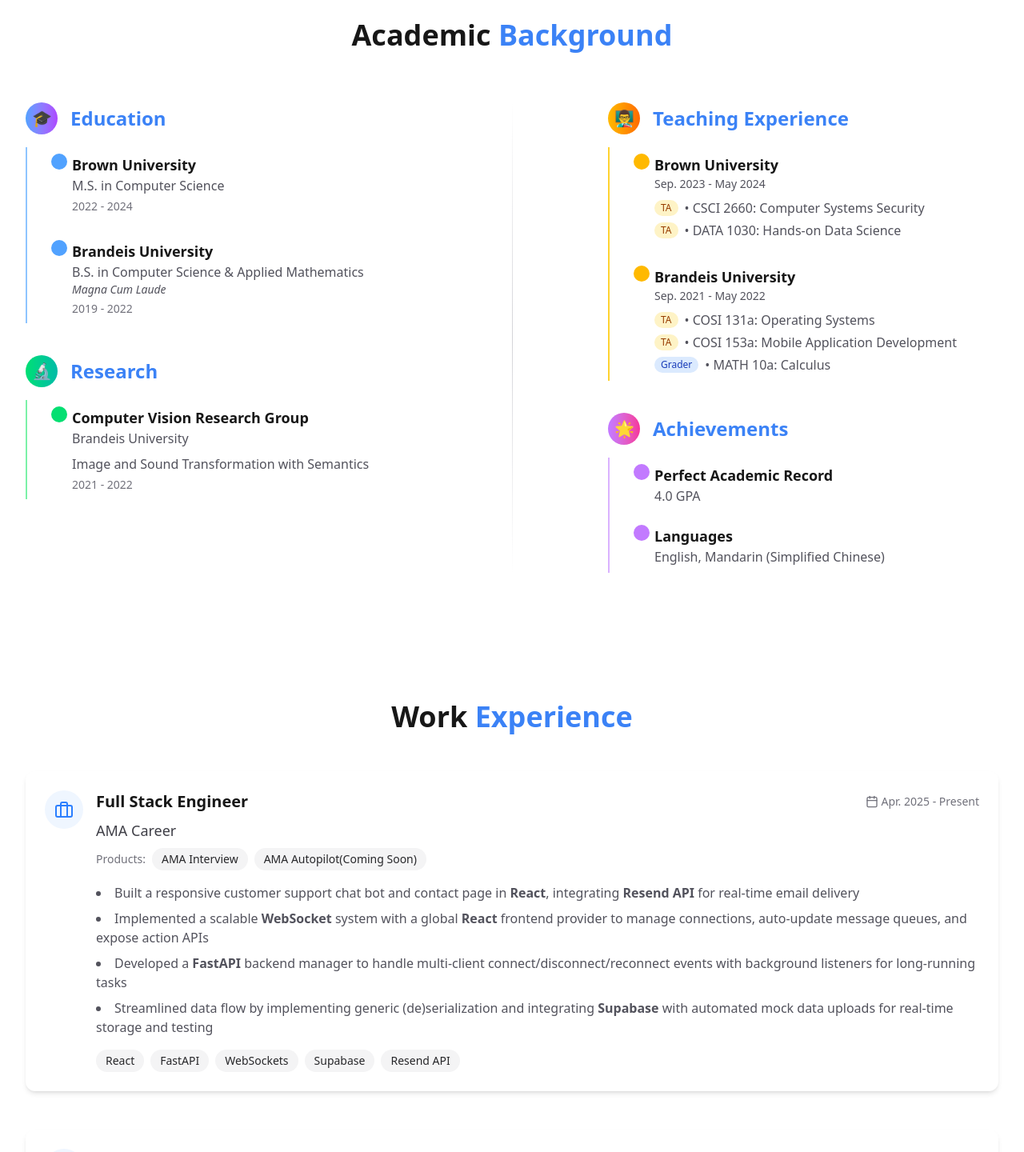
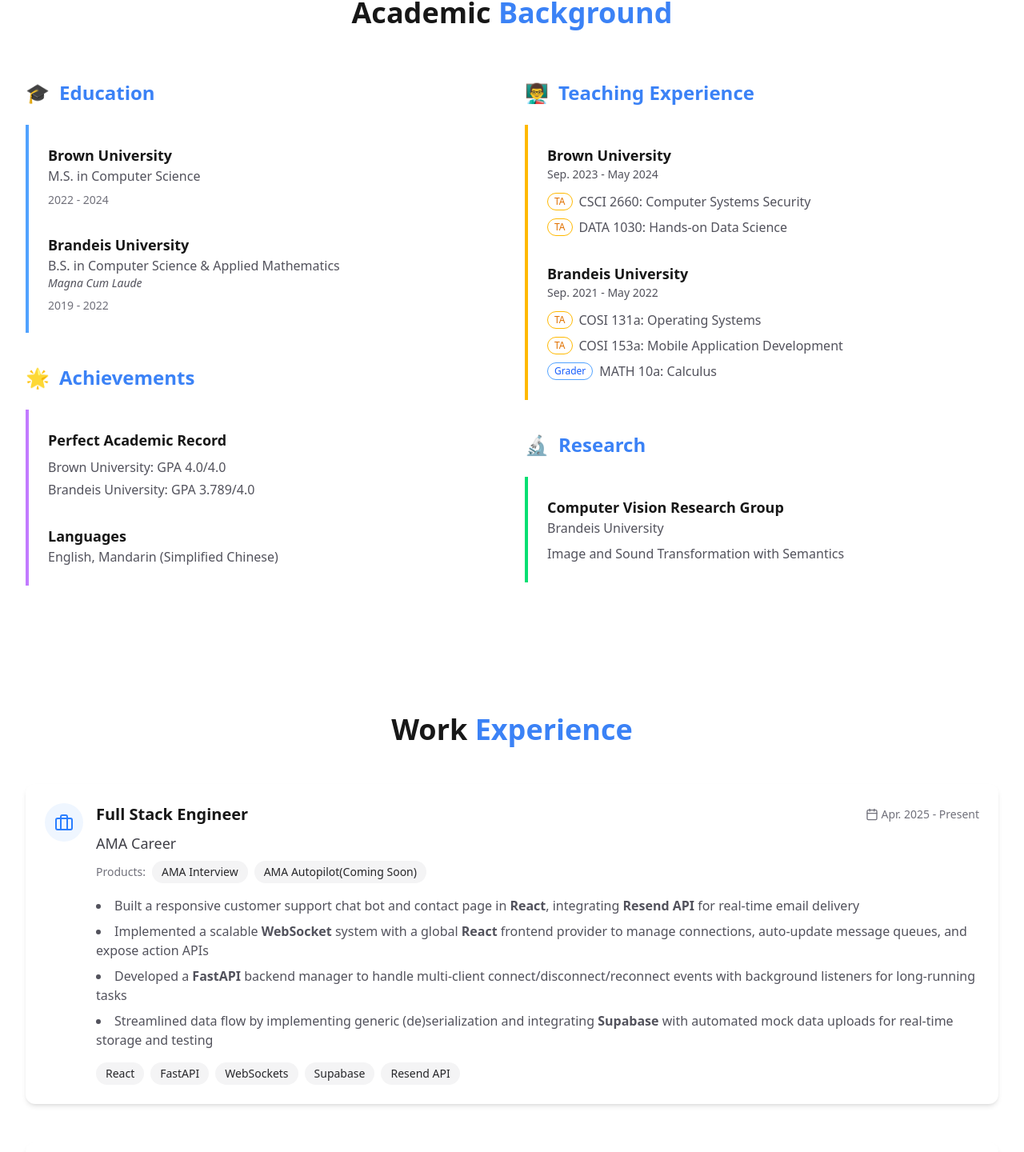
Before and after one commit to MRSA-J/MRSA-J.github.io, a Next.js app: page / in a window 1280 px wide. Shown: the part 1648-3088 px from the top of the page at 80% size. Built offline with nearby package versions, Linux system fonts and the light colour scheme.

Commit message:
remove redundant photos

```diff
--- a/src/components/About.tsx
+++ b/src/components/About.tsx
@@ -43,7 +43,7 @@ const About = () => {
           >
             <h3 className="text-2xl font-bold mb-4">Who I Am</h3>
             <p className="text-lg text-zinc-600 dark:text-zinc-300 mb-6">
-              I am Groot! Just kidding, I'm Chen Wei 哈哈哈哈哈. When I'm not pretending to be a Marvel character, I'm a full-stack software engineer and machine learning enthusiast building cool stuff with code.
+              I am Groot! Just kidding, I'm Chen Wei 😊. When I'm not pretending to be a Marvel character, I'm a full-stack software engineer and machine learning enthusiast building cool stuff with code.
             </p>
             <p className="text-lg text-zinc-600 dark:text-zinc-300 mb-6">
               Over the years, I've gained hands-on experience across the stack—from engineering scalable REST APIs and real-time WebSocket services to designing intuitive user experiences using React, React Native, and modern state management. I've worked on projects ranging from AI-driven recipe generation systems to hypertext-based dining planners, and even built LLM-powered interfaces with integrated cloud infrastructure.
--- a/src/components/Background.tsx
+++ b/src/components/Background.tsx
@@ -17,143 +17,135 @@ const Background = () => {
           </h2>
         </motion.div>
 
-        <div className="grid grid-cols-1 md:grid-cols-12 gap-8">
+        <div className="grid grid-cols-1 md:grid-cols-2 gap-8">
           {/* Left Column */}
-          <div className="md:col-span-5">
+          <div className="space-y-10">
+            {/* Education Section */}
             <motion.div
-              initial={{ opacity: 0, x: -20 }}
-              whileInView={{ opacity: 1, x: 0 }}
+              initial={{ opacity: 0, y: 20 }}
+              whileInView={{ opacity: 1, y: 0 }}
               transition={{ duration: 0.5, delay: 0.1 }}
               viewport={{ once: true, margin: "-100px" }}
-              className="mb-10"
             >
-              <div className="flex items-center mb-4">
-                <div className="h-10 w-10 rounded-full bg-gradient-to-r from-blue-400 to-purple-500 flex items-center justify-center text-white text-xl">
-                  🎓
-                </div>
-                <h3 className="text-2xl font-bold ml-4 accent-text">Education</h3>
+              <div className="flex items-center mb-6">
+                <div className="text-2xl text-blue-500 dark:text-blue-400 mr-3">🎓</div>
+                <h3 className="text-2xl font-bold accent-text">Education</h3>
               </div>
-              <div className="pl-14 border-l-2 border-blue-300 dark:border-blue-700 py-2">
-                <div className="relative mb-8">
-                  <div className="absolute -left-[26px] h-5 w-5 rounded-full bg-blue-400 dark:bg-blue-600"></div>
+
+              <div className="p-6 border-l-4 border-blue-400 dark:border-blue-600">
+                <div className="mb-8">
                   <h4 className="font-bold text-lg">Brown University</h4>
                   <p className="text-zinc-600 dark:text-zinc-300">M.S. in Computer Science</p>
-                  <p className="text-sm text-zinc-500 dark:text-zinc-400 mt-1">2022 - 2024</p>
+                  <p className="text-sm text-zinc-500 dark:text-zinc-400 mt-2">2022 - 2024</p>
                 </div>
-                <div className="relative">
-                  <div className="absolute -left-[26px] h-5 w-5 rounded-full bg-blue-400 dark:bg-blue-600"></div>
+
+                <div>
                   <h4 className="font-bold text-lg">Brandeis University</h4>
                   <p className="text-zinc-600 dark:text-zinc-300">B.S. in Computer Science & Applied Mathematics</p>
                   <p className="text-zinc-600 dark:text-zinc-300 text-sm italic">Magna Cum Laude</p>
-                  <p className="text-sm text-zinc-500 dark:text-zinc-400 mt-1">2019 - 2022</p>
+                  <p className="text-sm text-zinc-500 dark:text-zinc-400 mt-2">2019 - 2022</p>
                 </div>
               </div>
             </motion.div>
 
+            {/* Achievements Section */}
             <motion.div
-              initial={{ opacity: 0, x: -20 }}
-              whileInView={{ opacity: 1, x: 0 }}
+              initial={{ opacity: 0, y: 20 }}
+              whileInView={{ opacity: 1, y: 0 }}
               transition={{ duration: 0.5, delay: 0.3 }}
               viewport={{ once: true, margin: "-100px" }}
             >
-              <div className="flex items-center mb-4">
-                <div className="h-10 w-10 rounded-full bg-gradient-to-r from-green-400 to-teal-500 flex items-center justify-center text-white text-xl">
-                  🔬
+              <div className="flex items-center mb-6">
+                <div className="text-2xl text-purple-500 dark:text-purple-400 mr-3">🌟</div>
+                <h3 className="text-2xl font-bold accent-text">Achievements</h3>
+              </div>
+
+              <div className="p-6 border-l-4 border-purple-400 dark:border-purple-600">
+                <div className="mb-8">
+                  <h4 className="font-bold text-lg">Perfect Academic Record</h4>
+                  <ul className="mt-2 space-y-1">
+                    <li className="text-zinc-600 dark:text-zinc-300">Brown University: GPA 4.0/4.0</li>
+                    <li className="text-zinc-600 dark:text-zinc-300">Brandeis University: GPA 3.789/4.0</li>
+                  </ul>
                 </div>
-                <h3 className="text-2xl font-bold ml-4 accent-text">Research</h3>
-              </div>
-              <div className="pl-14 border-l-2 border-green-300 dark:border-green-700 py-2">
-                <div className="relative">
-                  <div className="absolute -left-[26px] h-5 w-5 rounded-full bg-green-400 dark:bg-green-600"></div>
-                  <h4 className="font-bold text-lg">Computer Vision Research Group</h4>
-                  <p className="text-zinc-600 dark:text-zinc-300">Brandeis University</p>
-                  <p className="text-zinc-600 dark:text-zinc-300 mt-2">Image and Sound Transformation with Semantics</p>
-                  <p className="text-sm text-zinc-500 dark:text-zinc-400 mt-1">2021 - 2022</p>
+
+                <div>
+                  <h4 className="font-bold text-lg">Languages</h4>
+                  <p className="text-zinc-600 dark:text-zinc-300">English, Mandarin (Simplified Chinese)</p>
                 </div>
               </div>
             </motion.div>
           </div>
 
-          {/* Center divider for visual separation */}
-          <div className="hidden md:block md:col-span-2">
-            <div className="h-full w-px bg-gradient-to-b from-transparent via-zinc-300 dark:via-zinc-700 to-transparent mx-auto"></div>
-          </div>
-
           {/* Right Column */}
-          <div className="md:col-span-5">
+          <div className="space-y-10">
+            {/* Teaching Experience Section */}
             <motion.div
-              initial={{ opacity: 0, x: 20 }}
-              whileInView={{ opacity: 1, x: 0 }}
+              initial={{ opacity: 0, y: 20 }}
+              whileInView={{ opacity: 1, y: 0 }}
               transition={{ duration: 0.5, delay: 0.2 }}
               viewport={{ once: true, margin: "-100px" }}
-              className="mb-10"
             >
-              <div className="flex items-center mb-4">
-                <div className="h-10 w-10 rounded-full bg-gradient-to-r from-amber-400 to-orange-500 flex items-center justify-center text-white text-xl">
-                  👨‍🏫
-                </div>
-                <h3 className="text-2xl font-bold ml-4 accent-text">Teaching Experience</h3>
+              <div className="flex items-center mb-6">
+                <div className="text-2xl text-amber-500 dark:text-amber-400 mr-3">👨‍🏫</div>
+                <h3 className="text-2xl font-bold accent-text">Teaching Experience</h3>
               </div>
-              <div className="pl-14 border-l-2 border-amber-300 dark:border-amber-700 py-2">
-                <div className="relative mb-8">
-                  <div className="absolute -left-[26px] h-5 w-5 rounded-full bg-amber-400 dark:bg-amber-600"></div>
+
+              <div className="p-6 border-l-4 border-amber-400 dark:border-amber-600">
+                <div className="mb-8">
                   <h4 className="font-bold text-lg">Brown University</h4>
                   <p className="text-zinc-600 dark:text-zinc-300 text-sm">Sep. 2023 - May 2024</p>
-                  <ul className="mt-2 space-y-1">
+                  <ul className="mt-3 space-y-2">
                     <li className="text-zinc-600 dark:text-zinc-300 flex items-center">
-                      <span className="mr-2 text-xs px-2 py-0.5 bg-amber-100 dark:bg-amber-900 text-amber-800 dark:text-amber-200 rounded-full">TA</span>
-                      • CSCI 2660: Computer Systems Security
+                      <span className="mr-2 text-xs px-2 py-0.5 border border-amber-400 text-amber-600 dark:text-amber-400 rounded-full">TA</span>
+                      CSCI 2660: Computer Systems Security
                     </li>
                     <li className="text-zinc-600 dark:text-zinc-300 flex items-center">
-                      <span className="mr-2 text-xs px-2 py-0.5 bg-amber-100 dark:bg-amber-900 text-amber-800 dark:text-amber-200 rounded-full">TA</span>
-                      • DATA 1030: Hands-on Data Science
+                      <span className="mr-2 text-xs px-2 py-0.5 border border-amber-400 text-amber-600 dark:text-amber-400 rounded-full">TA</span>
+                      DATA 1030: Hands-on Data Science
                     </li>
                   </ul>
                 </div>
-                <div className="relative">
-                  <div className="absolute -left-[26px] h-5 w-5 rounded-full bg-amber-400 dark:bg-amber-600"></div>
+
+                <div>
                   <h4 className="font-bold text-lg">Brandeis University</h4>
                   <p className="text-zinc-600 dark:text-zinc-300 text-sm">Sep. 2021 - May 2022</p>
-                  <ul className="mt-2 space-y-1">
+                  <ul className="mt-3 space-y-2">
                     <li className="text-zinc-600 dark:text-zinc-300 flex items-center">
-                      <span className="mr-2 text-xs px-2 py-0.5 bg-amber-100 dark:bg-amber-900 text-amber-800 dark:text-amber-200 rounded-full">TA</span>
-                      • COSI 131a: Operating Systems
+                      <span className="mr-2 text-xs px-2 py-0.5 border border-amber-400 text-amber-600 dark:text-amber-400 rounded-full">TA</span>
+                      COSI 131a: Operating Systems
                     </li>
                     <li className="text-zinc-600 dark:text-zinc-300 flex items-center">
-                      <span className="mr-2 text-xs px-2 py-0.5 bg-amber-100 dark:bg-amber-900 text-amber-800 dark:text-amber-200 rounded-full">TA</span>
-                      • COSI 153a: Mobile Application Development
+                      <span className="mr-2 text-xs px-2 py-0.5 border border-amber-400 text-amber-600 dark:text-amber-400 rounded-full">TA</span>
+                      COSI 153a: Mobile Application Development
                     </li>
                     <li className="text-zinc-600 dark:text-zinc-300 flex items-center">
-                      <span className="mr-2 text-xs px-2 py-0.5 bg-blue-100 dark:bg-blue-900 text-blue-800 dark:text-blue-200 rounded-full">Grader</span>
-                      • MATH 10a: Calculus
+                      <span className="mr-2 text-xs px-2 py-0.5 border border-blue-400 text-blue-600 dark:text-blue-400 rounded-full">Grader</span>
+                      MATH 10a: Calculus
                     </li>
                   </ul>
                 </div>
               </div>
             </motion.div>
 
+            {/* Research Section */}
             <motion.div
-              initial={{ opacity: 0, x: 20 }}
-              whileInView={{ opacity: 1, x: 0 }}
+              initial={{ opacity: 0, y: 20 }}
+              whileInView={{ opacity: 1, y: 0 }}
               transition={{ duration: 0.5, delay: 0.4 }}
               viewport={{ once: true, margin: "-100px" }}
             >
-              <div className="flex items-center mb-4">
-                <div className="h-10 w-10 rounded-full bg-gradient-to-r from-purple-400 to-pink-500 flex items-center justify-center text-white text-xl">
-                  🌟
-                </div>
-                <h3 className="text-2xl font-bold ml-4 accent-text">Achievements</h3>
+              <div className="flex items-center mb-6">
+                <div className="text-2xl text-green-500 dark:text-green-400 mr-3">🔬</div>
+                <h3 className="text-2xl font-bold accent-text">Research</h3>
               </div>
-              <div className="pl-14 border-l-2 border-purple-300 dark:border-purple-700 py-2">
-                <div className="relative mb-6">
-                  <div className="absolute -left-[26px] h-5 w-5 rounded-full bg-purple-400 dark:bg-purple-600"></div>
-                  <h4 className="font-bold text-lg">Perfect Academic Record</h4>
-                  <p className="text-zinc-600 dark:text-zinc-300">4.0 GPA</p>
-                </div>
-                <div className="relative">
-                  <div className="absolute -left-[26px] h-5 w-5 rounded-full bg-purple-400 dark:bg-purple-600"></div>
-                  <h4 className="font-bold text-lg">Languages</h4>
-                  <p className="text-zinc-600 dark:text-zinc-300">English, Mandarin (Simplified Chinese)</p>
+
+              <div className="p-6 border-l-4 border-green-400 dark:border-green-600">
+                <div>
+                  <h4 className="font-bold text-lg">Computer Vision Research Group</h4>
+                  <p className="text-zinc-600 dark:text-zinc-300">Brandeis University</p>
+                  <p className="text-zinc-600 dark:text-zinc-300 mt-2">Image and Sound Transformation with Semantics</p>
+                  {/* <p className="text-sm text-zinc-500 dark:text-zinc-400 mt-2">2021 - 2022</p> */}
                 </div>
               </div>
             </motion.div>
--- /dev/null
+++ b/src/components/Container.tsx
@@ -0,0 +1,31 @@
+import { CSSProperties, ReactNode } from "react";
+
+interface ContainerProps {
+  children: ReactNode;
+  maxWidth?: string;
+  padding?: string;
+  className?: string;
+  style?: CSSProperties;
+}
+
+export default function Container({
+  children,
+  maxWidth = "1200px",
+  padding = "0 1rem",
+  className = "",
+  style = {},
+}: ContainerProps) {
+  const containerStyle: CSSProperties = {
+    width: "100%",
+    maxWidth,
+    margin: "0 auto",
+    padding,
+    ...style,
+  };
+
+  return (
+    <div style={containerStyle} className={className}>
+      {children}
+    </div>
+  );
+}
--- a/src/components/Hero.tsx
+++ b/src/components/Hero.tsx
@@ -44,7 +44,7 @@ const Hero = () => {
 
         <div className="mt-8 flex items-center justify-center gap-6">
           <a
-            href="https://github.com/chenwei-profile"
+            href="https://github.com/MRSA-J"
             target="_blank"
             rel="noopener noreferrer"
             className="text-zinc-600 hover:text-zinc-900 dark:text-zinc-400 dark:hover:text-white transition-colors"
--- a/src/components/Projects.tsx
+++ b/src/components/Projects.tsx
@@ -50,8 +50,8 @@ const projectsData: ProjectsDataType = {
         image: "/projects/sde/AMA Interview.png",
         tags: ["React", "WebSockets", "Supabase", "AI"],
         githubUrl: "",
-        liveUrl: "https://www.amainterview.ai/",
-        productUrl: "https://www.amainterview.ai/product",
+        liveUrl: "",
+        productUrl: "https://www.amainterview.ai",
         id: "ama-interview"
       },
       {
@@ -60,7 +60,7 @@ const projectsData: ProjectsDataType = {
         image: "/projects/sde/E-commerce.png",
         tags: ["React", "Node.js", "MongoDB", "Redux", "Stripe API"],
         githubUrl: "",
-        liveUrl: "https://dev-project1-demo.example.com",
+        liveUrl: "",
         id: "dev-project1"
       },
       {
```
Also changed, not shown: src/app/projects/[slug]/page.tsx (+28 -54 lines), src/components/Experience.tsx (+9 -11 lines), src/components/ThemeToggle.tsx (added, +54 -0 lines).
